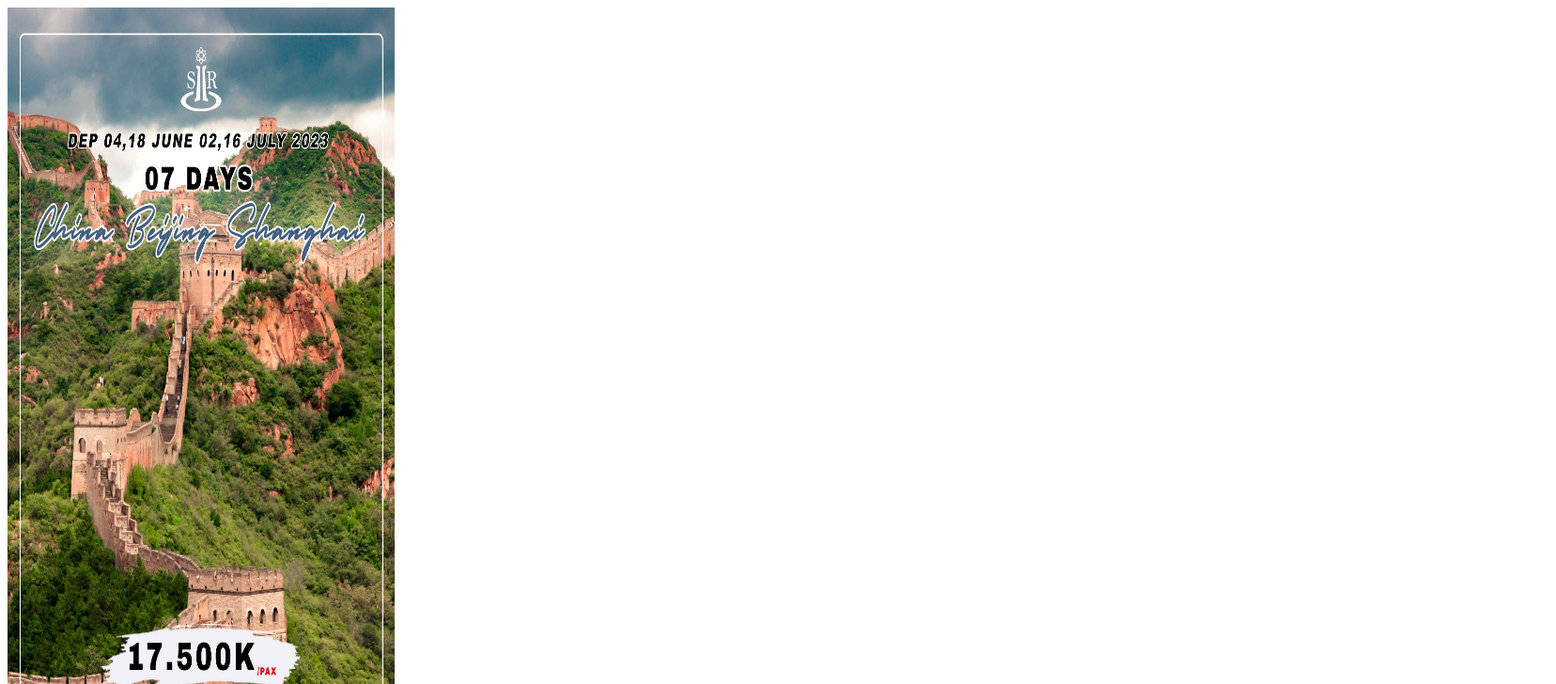
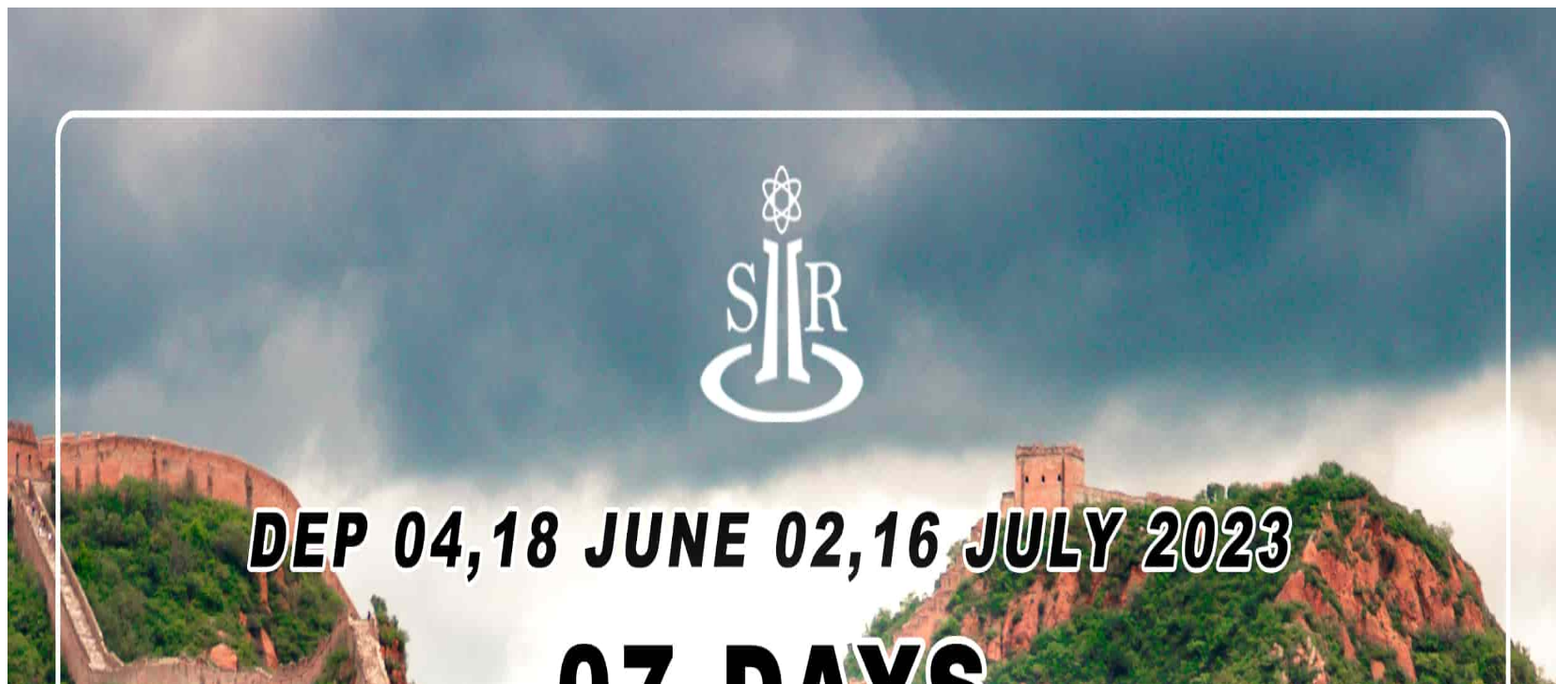
Before and after one commit to indosentosa/promo, a plain HTML site: page index.html in a window 1280 px wide. Shown: the top 728 px of the page at 94% size, 1656 px wide, since content can reach past the window. Drawn offline with Linux system fonts and the light colour scheme.

Commit message:
update: dimension

```diff
--- a/index.html
+++ b/index.html
@@ -5,7 +5,7 @@
 </head>
 <body>
 
-<img src="image.jpg" alt="Trulli" width="412" height="915">
+<img src="image.jpg" alt="Trulli" width="1648" height="3660">
 <audio controls autoplay>
   <source src="sound.mp3" type="audio/ogg">
 </audio>
```
